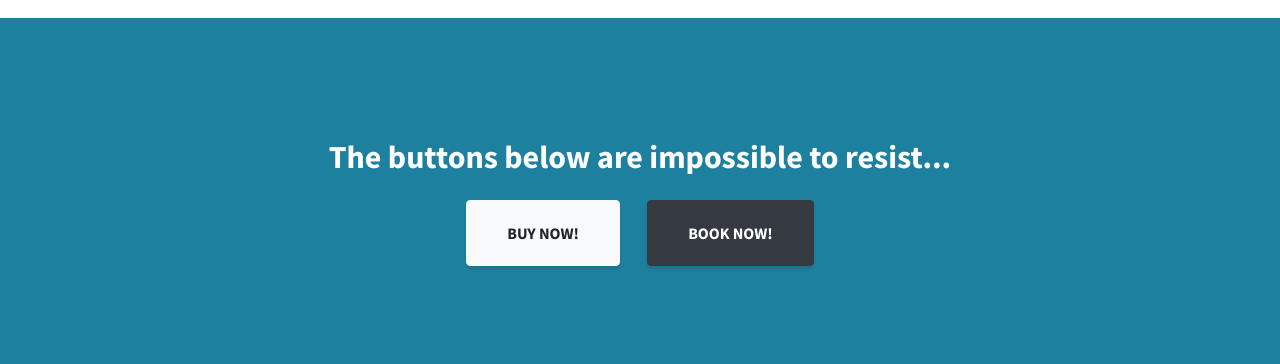
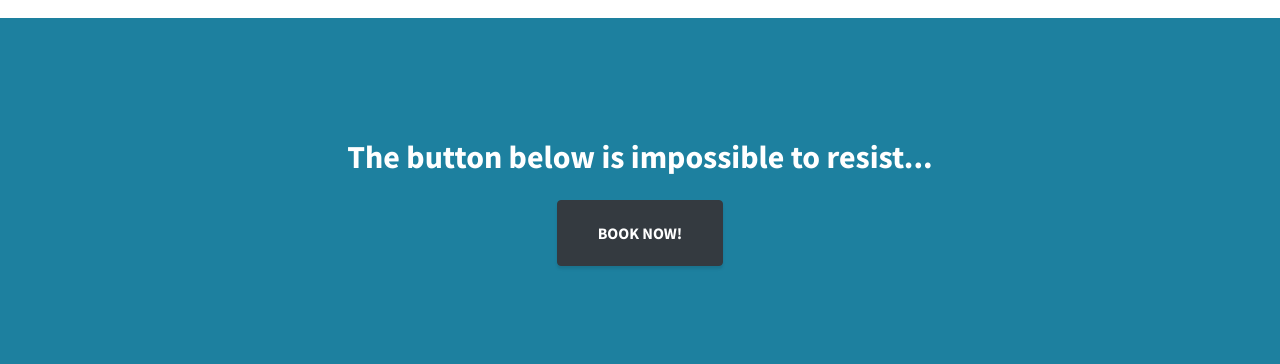
Before and after one commit to kt26/steelshapers, a plain HTML site: page index.html in a window 1280 px wide. Shown: the part 4020-4384 px from the top of the page. Drawn offline with Linux system fonts and the light colour scheme.

Commit message:
Button removed

```diff
--- a/index.html
+++ b/index.html
@@ -207,8 +207,7 @@ hotels &amp; restaurants across the state on different projects.  <a href="https
   <!-- Call to Action -->
   <section class="content-section bg-primary text-white">
     <div class="container text-center">
-      <h2 class="mb-4">The buttons below are impossible to resist...</h2>
-      <a href="#" class="btn btn-xl btn-light mr-4">BUY NOW!</a>
+      <h2 class="mb-4">The button below is impossible to resist...</h2>
       <a href="#" class="btn btn-xl btn-dark">BOOK NOW!</a>
     </div>
   </section>
```
